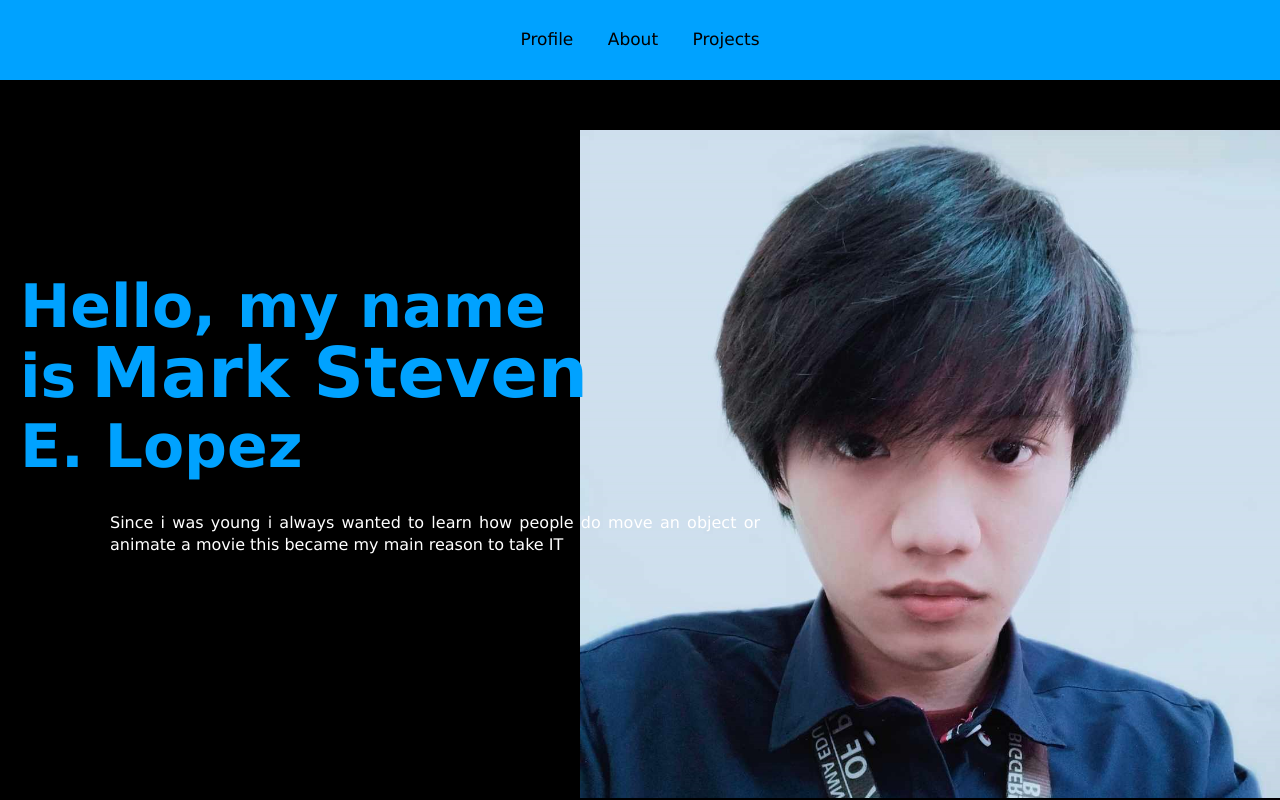
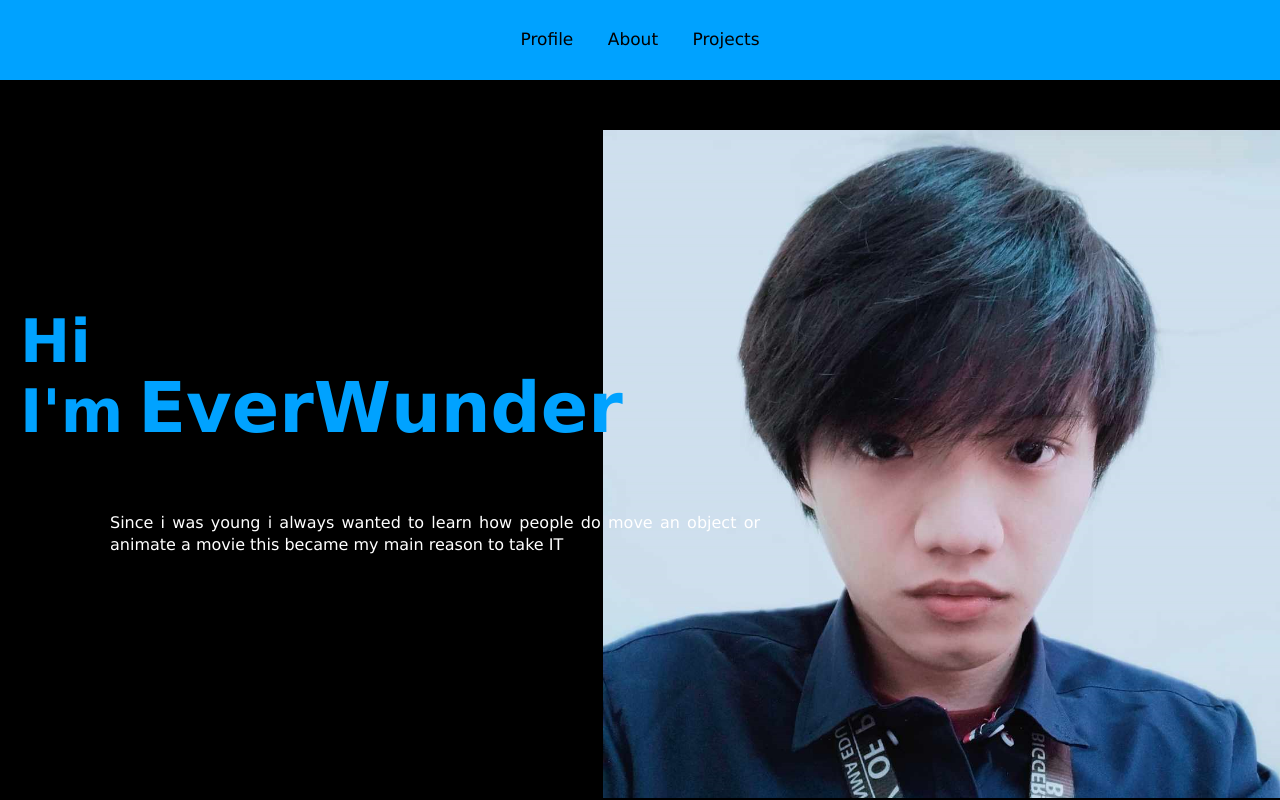
Before and after one commit to razihel159/razihel159.github.io, a plain HTML site: page index.html in a window 1280 px wide. Shown: the top 800 px of the page. Drawn offline with Linux system fonts and the light colour scheme.

Commit message:
Add files via upload

```diff
--- a/index.html
+++ b/index.html
@@ -4,7 +4,7 @@
     <meta charset="UTF-8">
     <meta http-equiv="X-UA-Compatible" content="IE=edge">
     <meta name="viewport" content="width=device-width, initial-scale=1.0">
-    <title>My Portfolio</title>
+    <title>EverWunder</title>
     <link rel="stylesheet" href="style.css">
 </head>
 <body>
@@ -23,7 +23,7 @@
         <div class="main">
 
             <div class="men_text">
-                <h1>Hello, my name is<span>Mark Steven</span><br>E. Lopez</h1>
+                <h1>Hi I'm<span>EverWunder</span><br></h1>
             </div>
 
             <div class="main_image">
```
